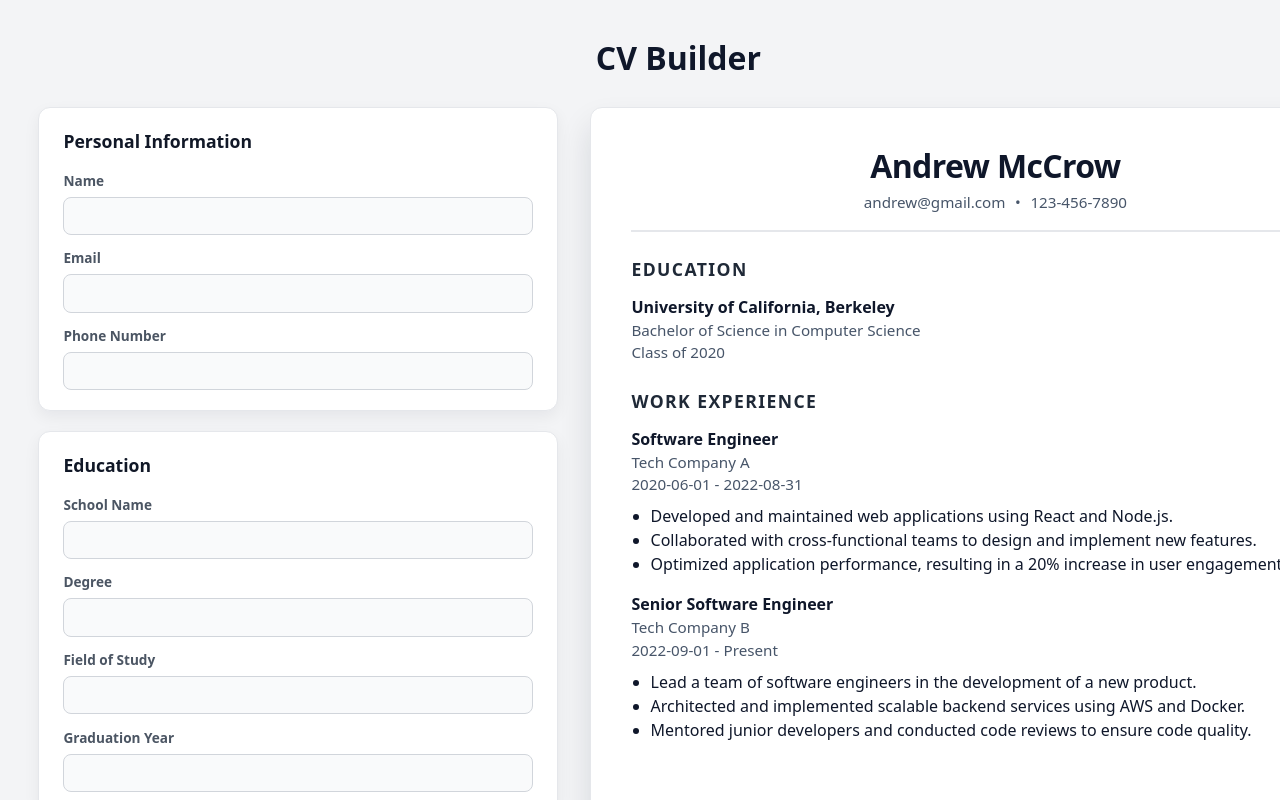
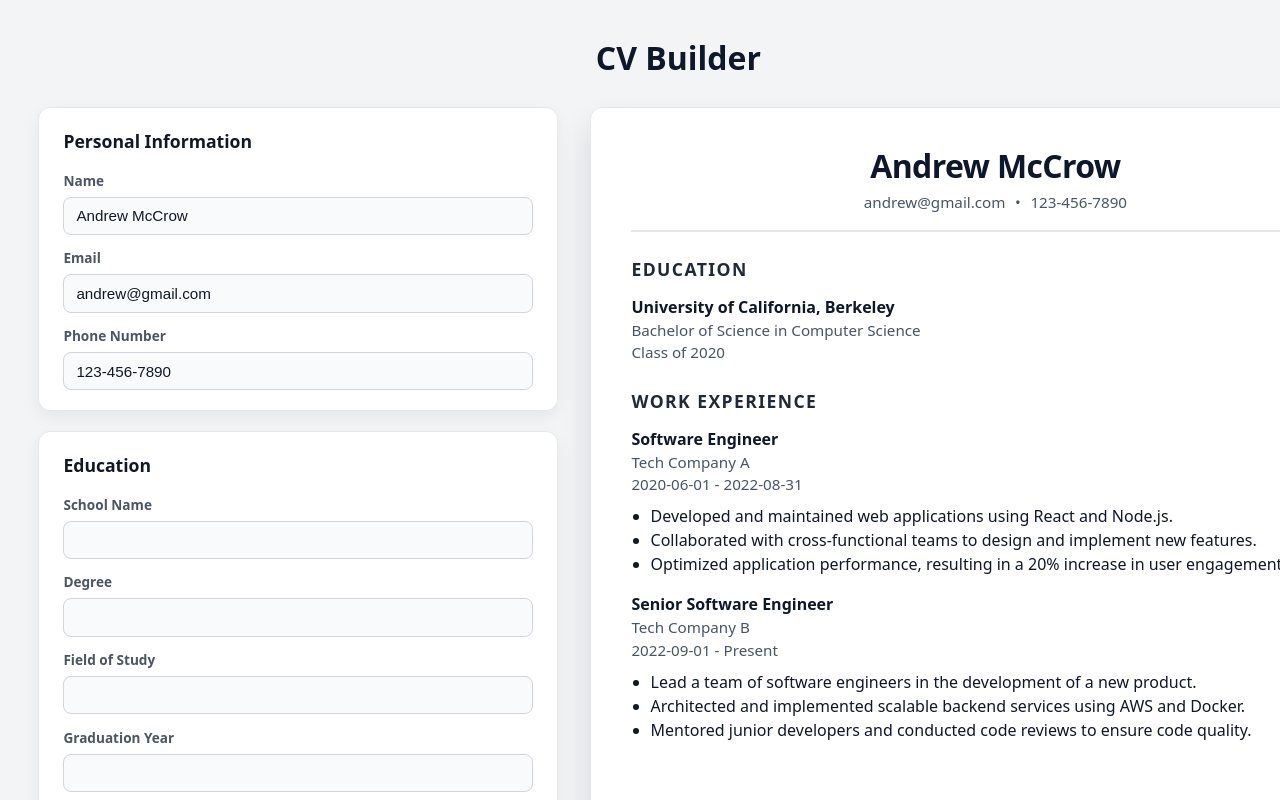
Before and after one commit to Andrew-McCrow/cv, a React (Vite) app: page / in a window 1280 px wide. Shown: the top 800 px of the page. Built offline with nearby package versions, Linux system fonts and the light colour scheme.

Commit message:
moved state hook into the App and passed info into the FormElement components

```diff
--- a/src/App.jsx
+++ b/src/App.jsx
@@ -1,3 +1,4 @@
+import { useState } from 'react'
 import './styles/App.css'
 import Section from './components/Section'
 import Header from './components/Header'
@@ -8,6 +9,18 @@ import Display from './components/Display'
 import cvData from './cvData'
 
 function App() {
+  const [formData, setFormData] = useState(cvData);
+
+  const updateInfo = (field) => (e) => {
+    setFormData((prev) => ({
+      ...prev,
+      personalInfo: {
+        ...prev.personalInfo,
+        [field]: e.target.value,
+      },
+    }))
+  }
+
   return (
     <>
       <Header />
@@ -16,9 +29,21 @@ function App() {
             <Section>
               <Card cardHeading="Personal Information">
                 <Form>
-                  <FormElements inputLabel="Name" type="text" />
-                  <FormElements inputLabel="Email" type="email" />
-                  <FormElements inputLabel="Phone Number" type="tel" />
+                  <FormElements
+                    inputLabel="Name"
+                    type="text"
+                    value ={formData.personalInfo.name}
+                    onChange={updateInfo("name")} />
+                  <FormElements
+                    inputLabel="Email"
+                    type="email"
+                    value={formData.personalInfo.email}
+                    onChange={updateInfo("email")} />
+                  <FormElements
+                    inputLabel="Phone Number"
+                    type="text"
+                    value={formData.personalInfo.phone}
+                    onChange={updateInfo("phone")} />
                 </Form>
               </Card>
               <Card cardHeading="Education">
@@ -42,7 +67,7 @@ function App() {
           </div>
           <div className="panel panel--preview">
             <Section>
-              <Display cvData={cvData} />
+              <Display cvData={formData} />
             </Section>
           </div>
       </div>
--- a/src/components/FormElements.jsx
+++ b/src/components/FormElements.jsx
@@ -1,7 +1,5 @@
-import { useState } from "react";
 
-export default function FormElements({ inputLabel, type }) {
-    const [value, setValue] = useState("");
+export default function FormElements({ inputLabel, type, value, onChange }) {
   return (
     <div className="form-elements">
         <label htmlFor="input" className="form-elements__label">{inputLabel}</label>
@@ -10,7 +8,7 @@ export default function FormElements({ inputLabel, type }) {
             id="input"
             className="form-elements__input"
             value={value}
-            onChange={e => setValue(e.target.value)} />
+            onChange={onChange} />
     </div>
   )
 }
```
